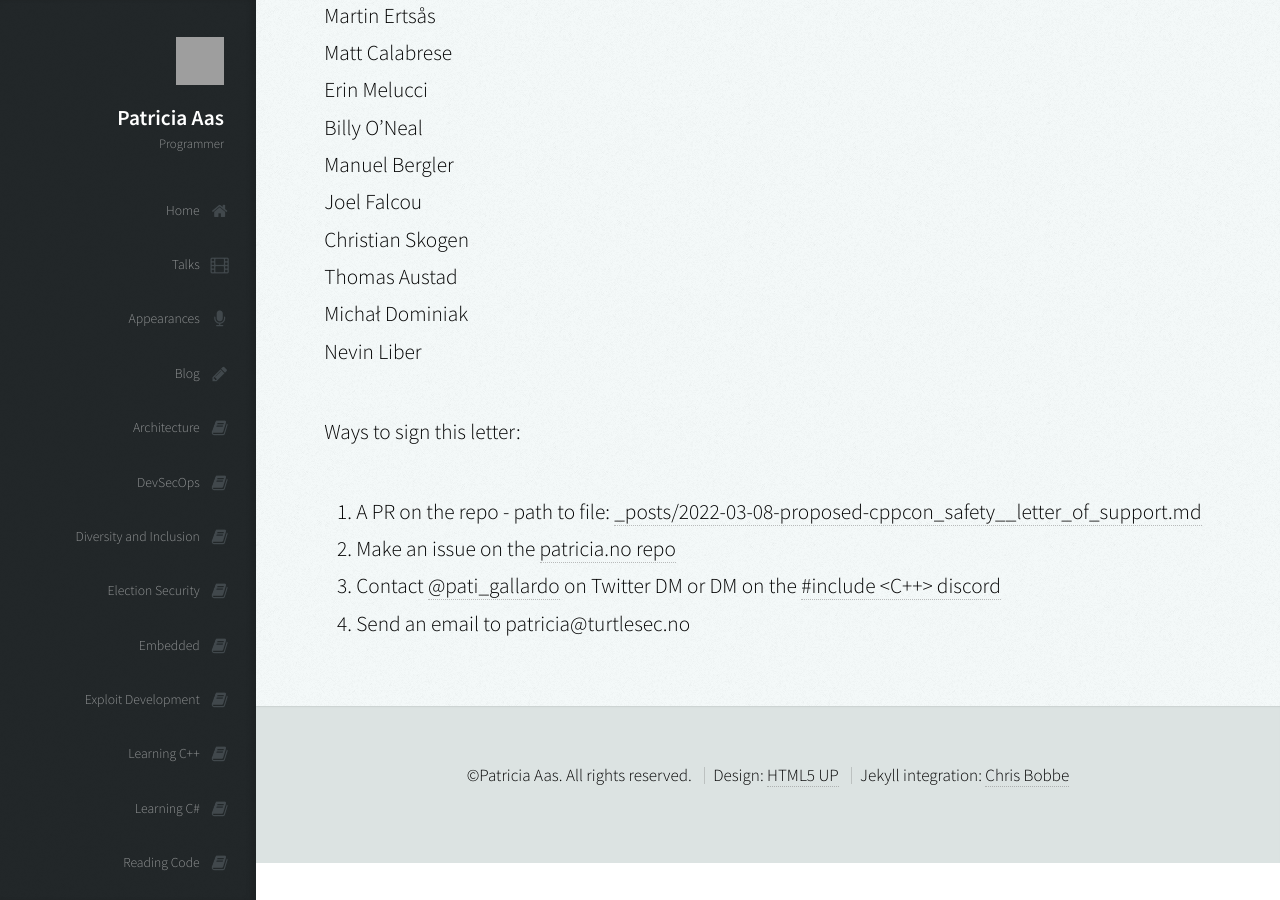
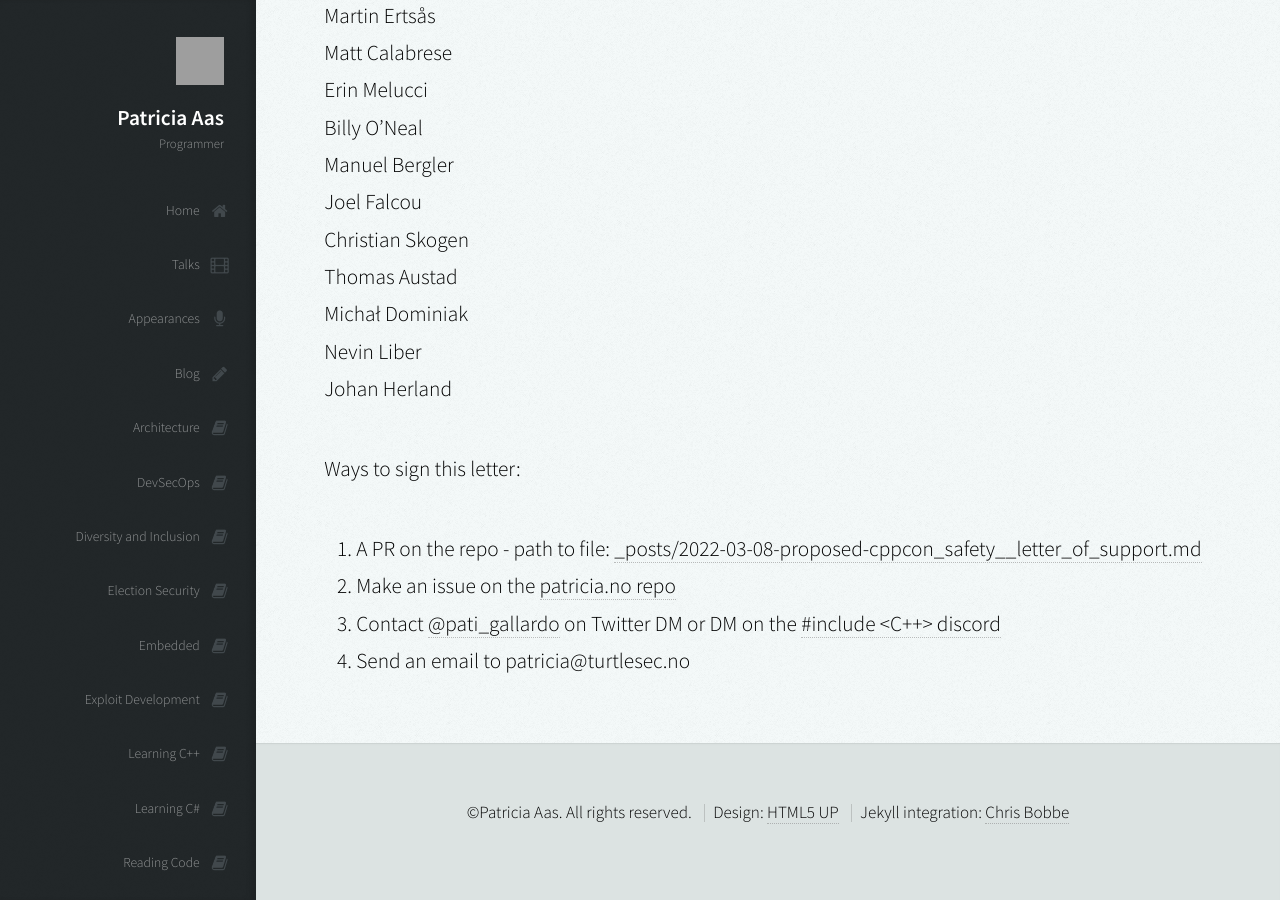
Before and after one commit to patricia-gallardo/patricia-gallardo.github.io, a Jekyll site: the page built from _posts/2022-03-08-proposed-cppcon_safety__letter_of_support.md, in a window 1280 px wide and 900 px high, scrolled down 2163 px. Built offline with Jekyll 4.4.1, drawn with Linux system fonts in a browser that asks for light colours; nearby versions of some CDN libraries; grey boxes are pictures that could not be loaded.

Commit message:
Add my signature to the letter of support

```diff
--- a/_posts/2022-03-08-proposed-cppcon_safety__letter_of_support.md
+++ b/_posts/2022-03-08-proposed-cppcon_safety__letter_of_support.md
@@ -66,6 +66,7 @@ Christian Skogen <br>
 Thomas Austad <br>
 Michał Dominiak <br>
 Nevin Liber <br>
+Johan Herland <br>
 
 
 Ways to sign this letter:
```
